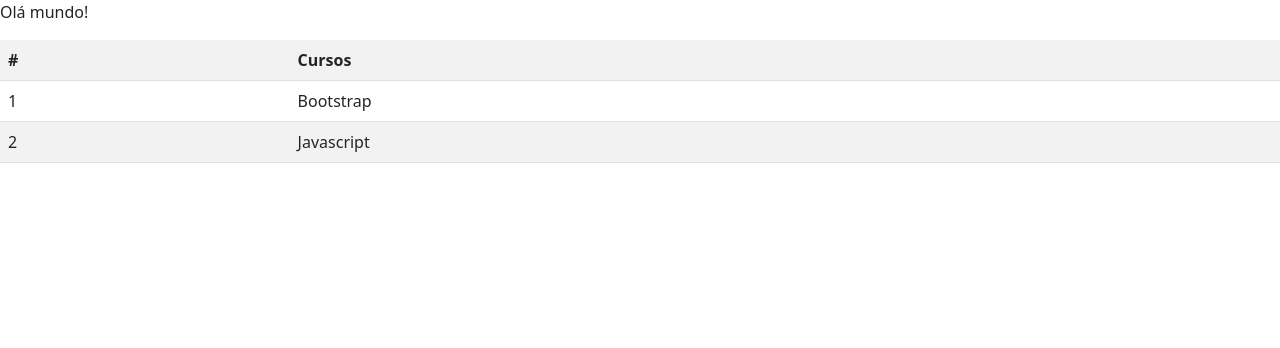
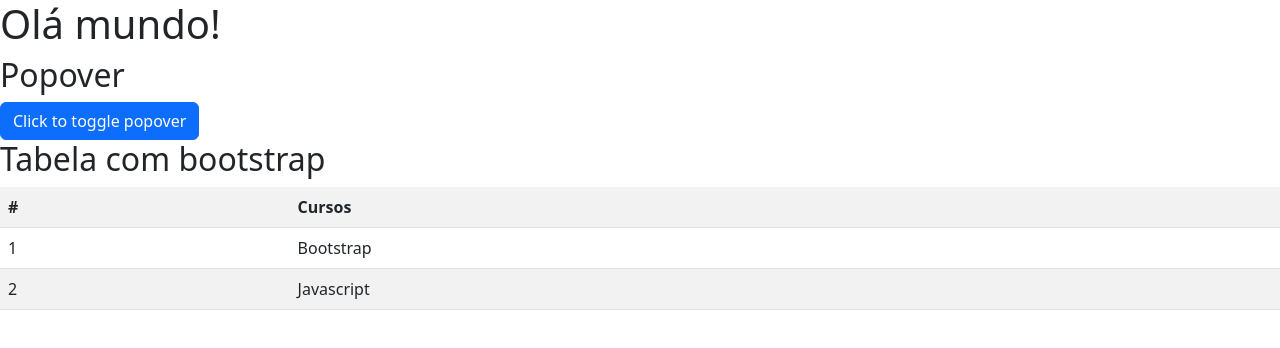
Before and after one commit to yansirianni/intro-javascript, a plain HTML site: page index.html in a window 1280 px wide. Drawn offline with Linux system fonts and the light colour scheme.

Commit message:
Aula 38 - Popover

```diff
--- a/index.html
+++ b/index.html
@@ -11,7 +11,14 @@
 
 </head>
 <body>
-    <p>Olá mundo!</p>
+    <h1>Olá mundo!</h1>
+
+    <h2>Popover</h2>
+
+    <button type="button" class="btn btn-primary" data-toggle="popover" title="Popover title" data-content="And here's some amazing content. It's very engaging. Right?">Click to toggle popover</button>
+
+    <h2>Tabela com bootstrap</h2>
+
     <table class="table table-hover table-striped">
         <tr>
             <th>#</th>
@@ -31,6 +38,11 @@
         <!-- JS -->
         <script src="public/js/jquery.js"></script>
         <script src="public/js/bootstrap.bundle.min.js"></script>
+        <script>
+            $(function () {
+                $('[data-toggle="popover"]').popover()
+            });
+        </script>
     </footer>
 </body>
 </html>
```
